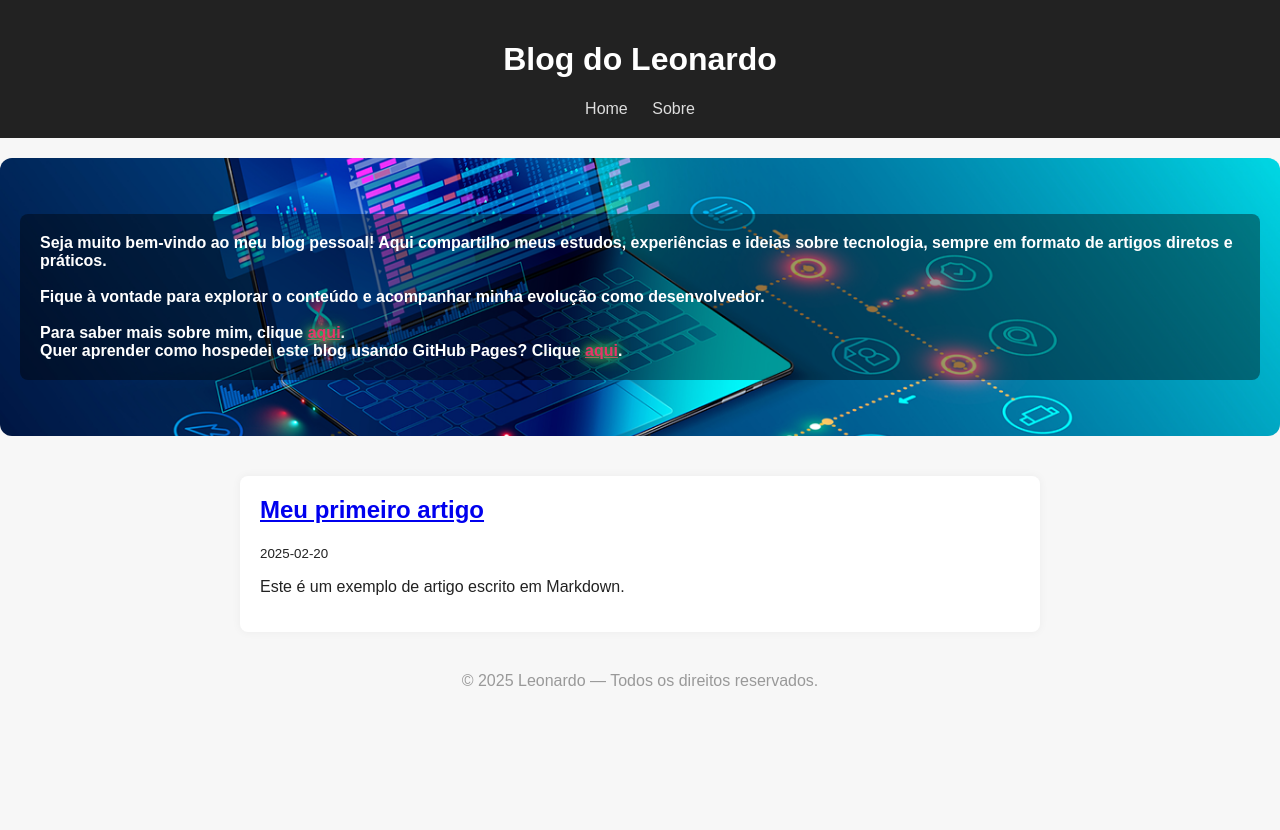
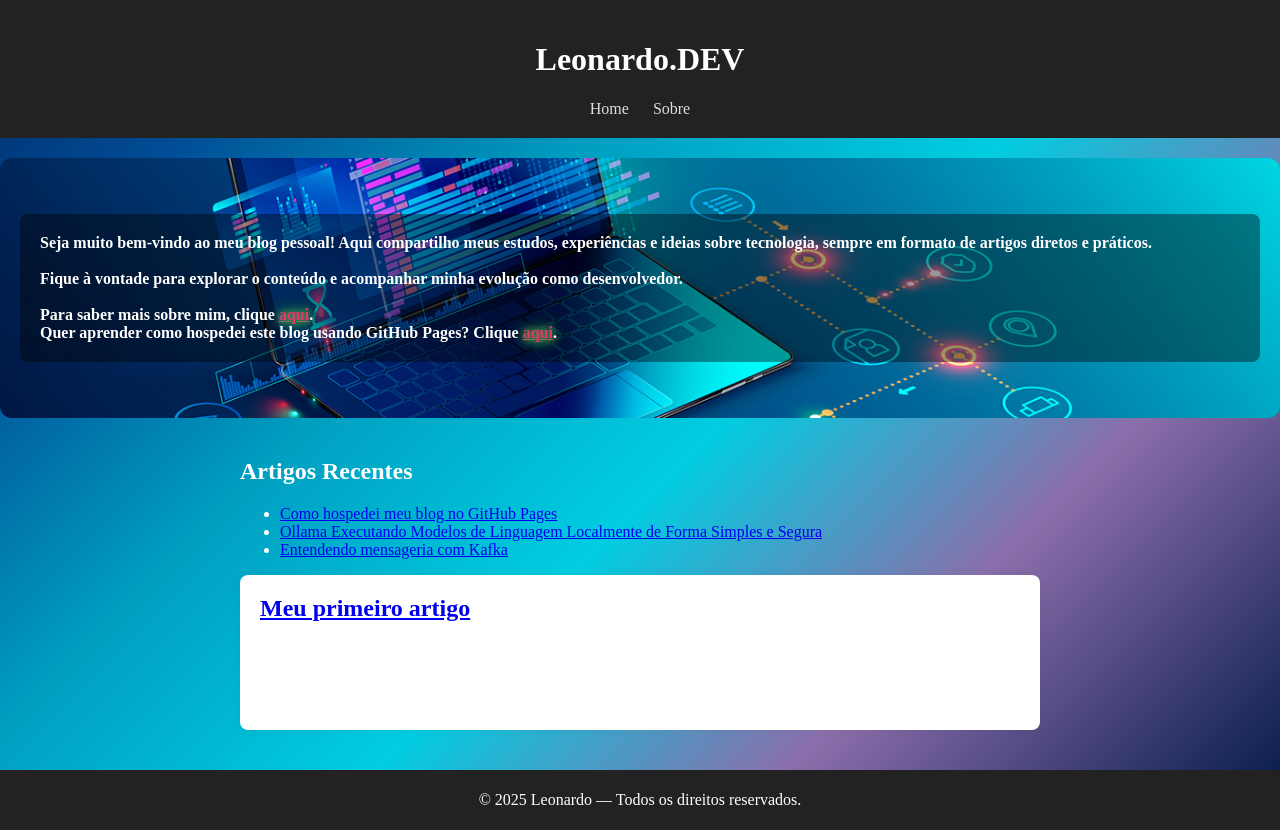
Before and after one commit to rookie-leo/rookie-leo.github.io, a plain HTML site: page index.html in a window 1280 px wide. Before the commit the page ends 800 px from the top, so only its background shows below. Drawn offline with Linux system fonts and the light colour scheme.

Commit message:
Implementado estilo do index e padrão para os posts

```diff
--- /dev/null
+++ b/assets/css/posts.css
@@ -0,0 +1,136 @@
+body {
+    font-family: "Segoe UI", Roboto, sans-serif;
+    margin: 0;
+    padding: 30px 20px;
+    line-height: 1.7;
+
+    background: linear-gradient(
+      135deg,
+      rgb(1, 41, 103) 0%,
+      rgb(1, 76, 149) 15%,
+      rgb(0, 158, 192) 35%,
+      rgb(1, 205, 225) 55%,
+      rgb(139, 110, 171) 75%,
+      rgb(4, 26, 74) 100%
+    );
+
+    background-attachment: fixed;
+    background-size: cover;
+    color: #f1f1f1;
+}
+
+.post-container {
+    background: rgba(255, 255, 255, 0.12);
+    backdrop-filter: blur(12px);
+    padding: 35px;
+    border-radius: 14px;
+    box-shadow: 0 4px 25px rgba(0, 0, 0, 0.25);
+}
+
+h1 {
+    font-size: 2.6rem;
+    text-align: center;
+    margin-bottom: 15px;
+    color: #ffffff;
+}
+
+h2 {
+    font-size: 1.9rem;
+    margin-top: 32px;
+    padding-left: 12px;
+    border-left: 5px solid #4CAF50;
+    color: #e8f5e9;
+}
+
+h3 {
+    color: #d7ffd9;
+}
+
+p, li {
+    font-size: 1.05rem;
+    color: #f8f8f8;
+}
+
+ul, ol {
+    margin-left: 30px;
+}
+
+.info-box {
+    background: rgba(0, 255, 120, 0.18);
+    border-left: 6px solid #4CAF50;
+    padding: 15px;
+    margin: 20px 0;
+    border-radius: 8px;
+    color: #eaffea;
+}
+
+.alert-box {
+    background: rgba(255, 80, 80, 0.18);
+    border-left: 6px solid #ff4d4d;
+    padding: 15px;
+    margin: 20px 0;
+    border-radius: 8px;
+    color: #ffecec;
+}
+
+pre {
+    background: rgba(20, 20, 20, 0.75);
+    color: #ffffff;
+    padding: 15px;
+    border-radius: 10px;
+    overflow-x: auto;
+    font-size: 0.95rem;
+    border-left: 5px solid #4CAF50;
+}
+
+code {
+    background: rgba(255, 255, 255, 0.1);
+    color: #d4ffd6;
+    padding: 3px 6px;
+    border-radius: 5px;
+}
+
+a {
+    color: #00ff9d;
+    font-weight: bold;
+    text-decoration: underline;
+    transition: 0.2s;
+}
+
+a:hover {
+    color: #91ffd4;
+}
+
+.toc {
+    background: rgba(255, 255, 255, 0.1);
+    padding: 18px;
+    border-radius: 10px;
+    border-left: 5px solid #4CAF50;
+    margin-bottom: 25px;
+}
+
+.toc h3 {
+    margin-top: 0;
+}
+
+.toc a {
+    color: #8affc7;
+}
+
+.toc a:hover {
+    color: #c6ffe4;
+}
+
+.back-link {
+    display: inline-block;
+    margin-top: 40px;
+    padding: 10px 14px;
+    background: #4CAF50;
+    color: #fff !important;
+    border-radius: 6px;
+    text-decoration: none;
+}
+
+.back-link:hover {
+    background: #3d8b3f;
+}
--- a/assets/css/style.css
+++ b/assets/css/style.css
@@ -1,9 +1,19 @@
 body {
-    font-family: Arial, sans-serif;
-    margin: 0;
-    background: #f7f7f7;
-    color: #222;
+  margin: 0;
+  background: linear-gradient(
+      135deg,
+      rgb(1, 41, 103) 0%,
+      rgb(1, 76, 149) 15%,
+      rgb(0, 158, 192) 35%,
+      rgb(1, 205, 225) 55%,
+      rgb(139, 110, 171) 75%,
+      rgb(4, 26, 74) 100%
+    );
+  background-attachment: fixed;
+  background-size: cover;
+  color: #fff;
 }
+
 
 header {
     background: #222;
@@ -77,7 +87,8 @@ main {
 }
 
 footer {
+    background: #222;
+    color: white;
+    padding: 5px;
     text-align: center;
-    color: #999;
-    margin: 40px 0;
 }
--- a/index.html
+++ b/index.html
@@ -9,7 +9,7 @@
 
 <body>
     <header>
-        <h1>Blog do Leonardo</h1>
+        <h1>Leonardo.DEV</h1>
         <nav>
             <a href="index.html">Home</a>
             <a href="about.html">Sobre</a>
@@ -30,7 +30,15 @@
 
 
     <main>
-        <section id="post-list"></section>
+        <section id="post-list">
+            <h2>Artigos Recentes</h2>
+
+            <ul>
+                <li><a href="posts/artigo1.html">Como hospedei meu blog no GitHub Pages</a></li>
+                <li><a href="assets/posts/ollama-executando-modelos-de-linguagem-localmente.html" target="_blank">Ollama Executando Modelos de Linguagem Localmente de Forma Simples e Segura</a></li>
+                <li><a href="posts/artigo3.html">Entendendo mensageria com Kafka</a></li>
+            </ul><!--D:\projetos\blog\assets\posts\Ollama_Executando_Modelos_de_Linguagem_Localmente_de_Forma_Simples_e_Segura.pdf-->
+        </section>
     </main>
 
     <footer>
```
Also changed, not shown: assets/img/java.png (added), assets/img/kotlin.jpg (added), 1 other file.
